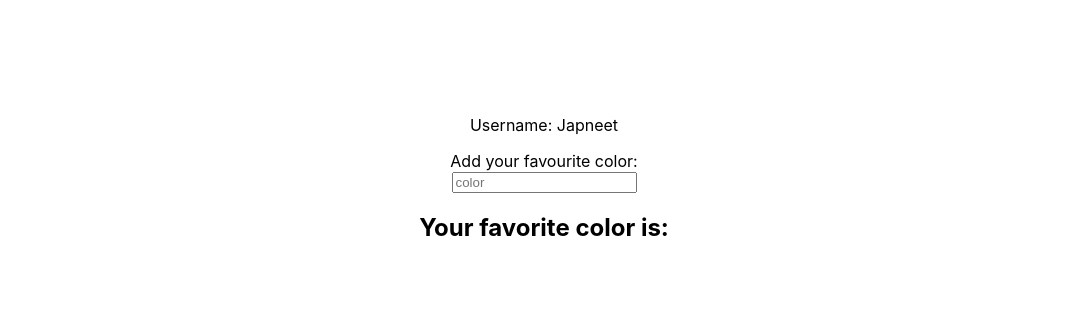
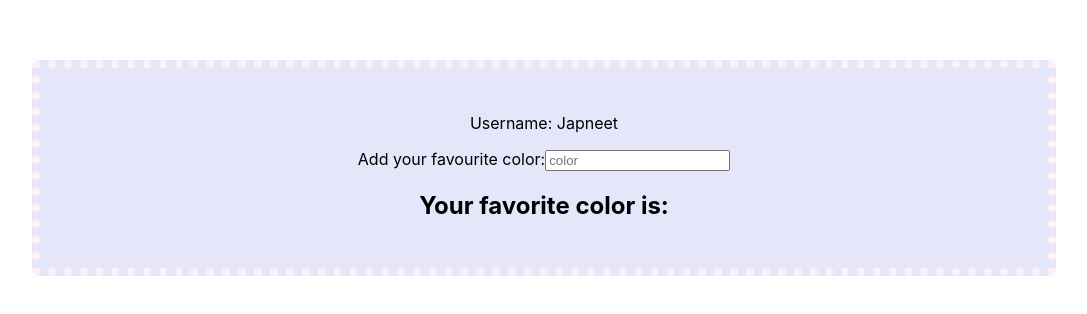
Before and after one commit to japneetkaurbhatia/React-Testing, a React (Create React App) app in the folder react-testing/: page / in a window 1280 px wide. Shown: the part 220-534 px from the top of the page, without its empty margins (96-1183 px from the left). Built offline with nearby package versions, Linux system fonts and the light colour scheme.

Commit message:
Ui improvement

```diff
--- a/react-testing/src/App.css
+++ b/react-testing/src/App.css
@@ -1,9 +1,13 @@
 .centered-container {
+  margin: 35vh 10vw;
+  background-color: lavender;
+  border-radius: 8px;
+  border: 8px dotted lavenderblush;
   display: flex;
   flex-direction: column;
   justify-content: center;
   align-items: center;
-  height: 100vh;
+  height: 25vh;
 }
 
 .form-box {
--- a/react-testing/src/App.tsx
+++ b/react-testing/src/App.tsx
@@ -14,7 +14,6 @@ function FormBox ({labelText, value, onChange} : FormBoxProps) {
   return (
     <div className="form-box">
       <label htmlFor='search'>{labelText}</label>
-      <br />
       <input placeholder='color' id="search" type="text" value = {value} onChange={onChange} />
     </div>
   )
```
